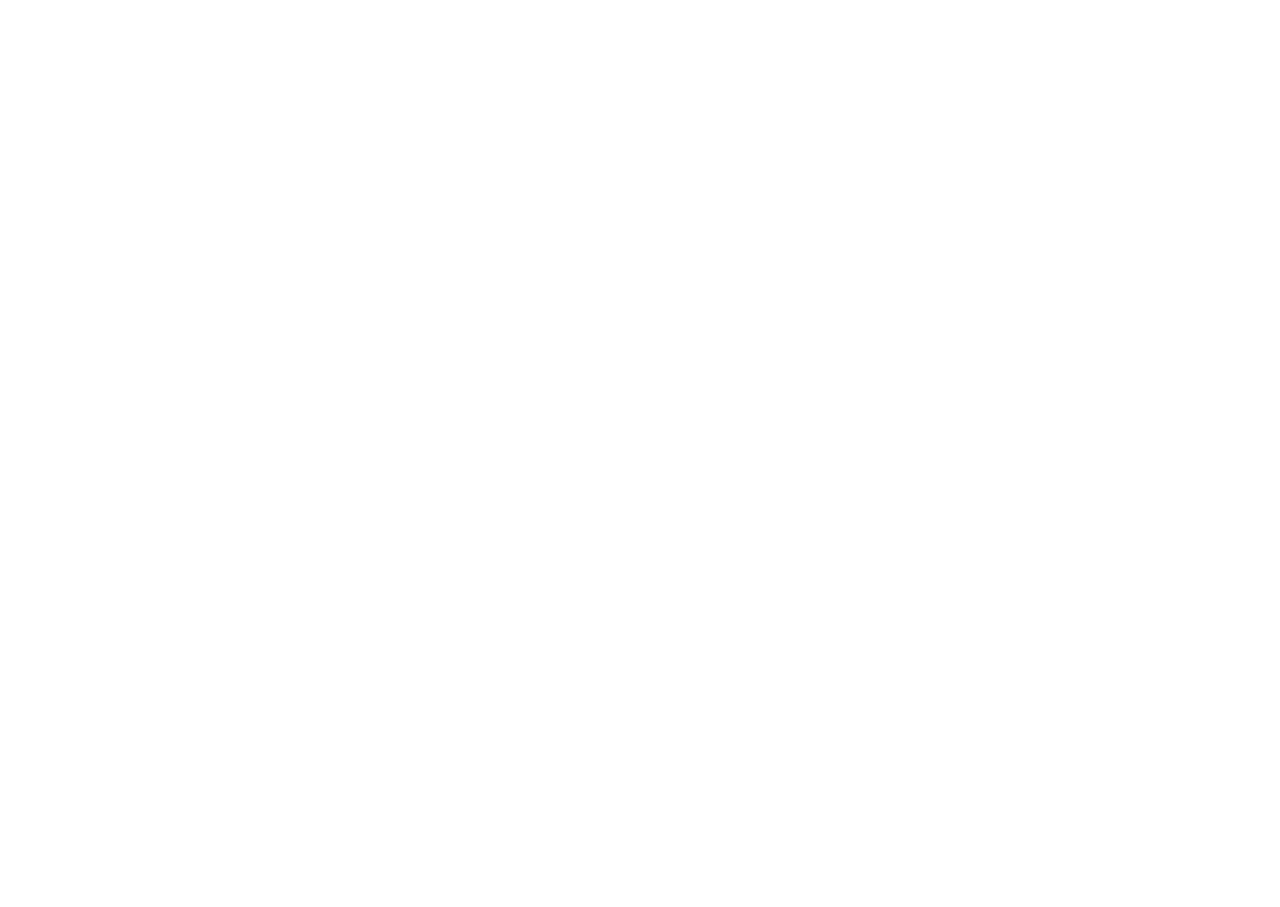
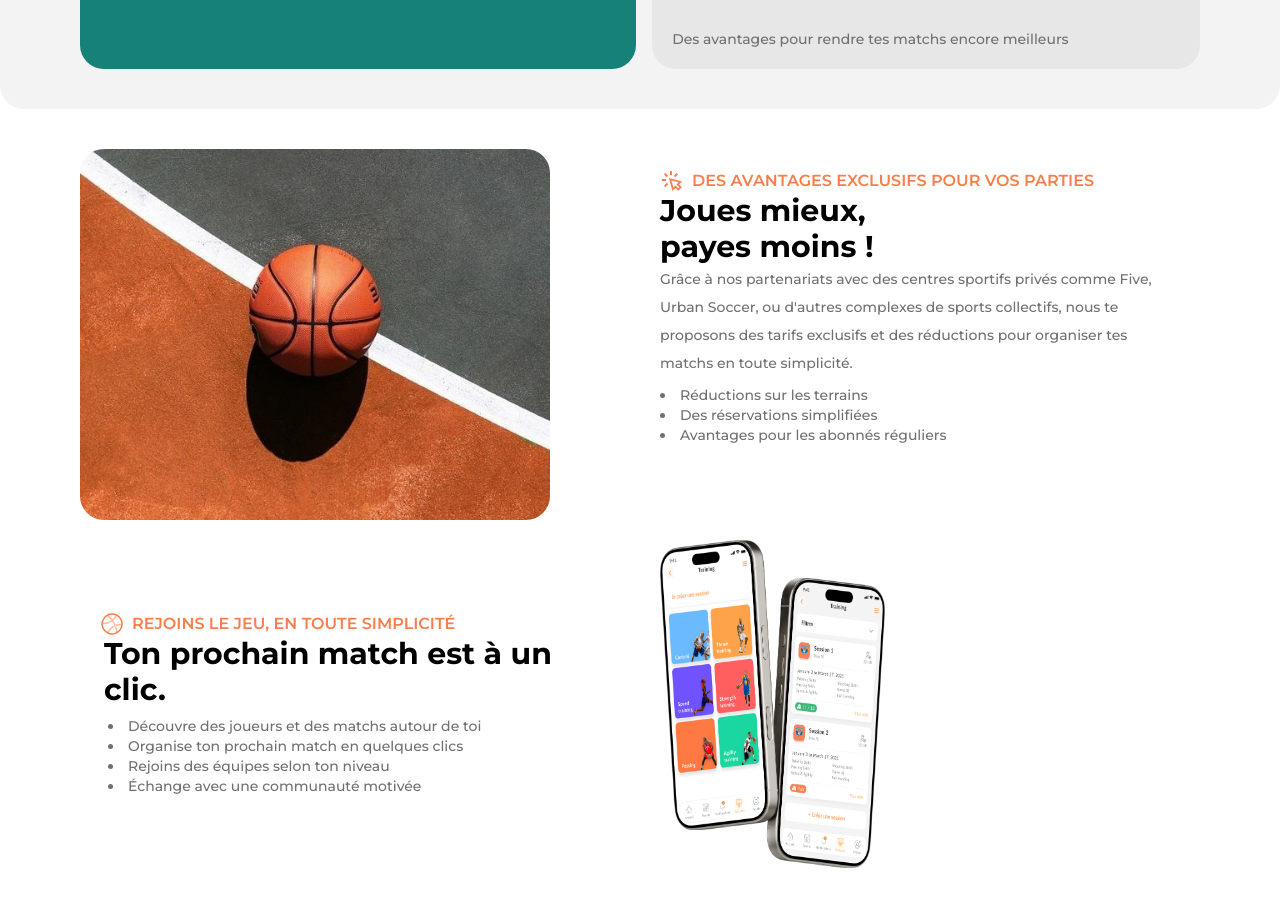
Before and after one commit to amir-398/Lean-startup-website, a Next.js app: page / in a window 1280 px wide. Shown: the part 1131-2038 px from the top of the page. Before the commit the page ends 1080 px from the top, so only its background shows below. Built offline with nearby package versions, Linux system fonts and the light colour scheme.

Commit message:
✨ hero3

```diff
--- a/app/components/Hero1.tsx
+++ b/app/components/Hero1.tsx
@@ -3,7 +3,7 @@
 
 const Hero1 = () => {
   return (
-    <section className=" flex justify-between px-20">
+    <section className=" flex justify-between px-20 py-10 font-medium">
       <div className=" flex flex-col w-1/2 justify-center">
         <div className="mb-5">
           <h1 className="font-bold text-5xl">Rejoins le jeu.</h1>
--- a/app/components/Hero2.tsx
+++ b/app/components/Hero2.tsx
@@ -3,7 +3,7 @@
 
 const Hero2 = () => {
   return (
-    <section className="bg-white2 flex flex-col px-20 rounded-3xl">
+    <section className="bg-white2 flex flex-col px-20 py-10 rounded-3xl font-medium">
       <div className=" flex">
         <div className="flex flex-col">
           <h3 className="text-orange font-semibold">
@@ -18,7 +18,7 @@
           </p>
         </div>
         <div className="flex flex-col justify-center items-center ">
-          <p className="w-3/4 text-slate-800 text-sm leading-loose">
+          <p className="w-3/4 text-grey text-sm leading-loose">
             Organiser un match ou rejoindre une équipe, c’est souvent compliqué
             : horaires, lieux, niveaux... Mais on a la solution pour toi !
           </p>
@@ -51,7 +51,7 @@
             </h2>
             <div className="flex">
               <div className=" w-3/5">
-                <p className="text-slate-800 text-sm leading-loose">
+                <p className="text-grey text-sm leading-loose">
                   Choisis le lieu, l’heure et le niveau, invite des joueurs en
                   quelques clics et laisse notre algorithme s’occuper du reste
                 </p>
@@ -72,7 +72,7 @@
               Créer des équipes selon ton niveau
             </h2>
             <br />
-            <p className="text-slate-800 text-sm">
+            <p className="text-grey text-sm">
               Des avantages pour rendre tes matchs encore meilleurs
             </p>
           </div>
--- /dev/null
+++ b/app/components/Hero3.tsx
@@ -0,0 +1,80 @@
+import Image from "next/image";
+import React from "react";
+
+const Hero3 = () => {
+  return (
+    <section className="flex flex-col px-20 py-10 rounded-3xl font-medium">
+      <div className="flex justify-center">
+        <div className="w-1/2 h-auto">
+          <Image
+            src="/basketball.jpg"
+            alt="basketball picture"
+            width={470}
+            height={470}
+            className="rounded-3xl"
+          />
+        </div>
+
+        <div className="flex flex-col w-1/2 p-5">
+          <p className="text-orange font-semibold flex items-center">
+            <Image
+              src="/mouseclick.svg"
+              alt="basketball picture"
+              width={24}
+              height={24}
+              className="mr-2"
+            />
+            DES AVANTAGES EXCLUSIFS POUR VOS PARTIES
+          </p>
+          <h3 className="font-bold text-3xl">
+            Joues mieux, <br /> payes moins !
+          </h3>
+          <p className="text-grey text-sm leading-loose">
+            Grâce à nos partenariats avec des centres sportifs privés comme
+            Five, Urban Soccer, ou d'autres complexes de sports collectifs, nous
+            te proposons des tarifs exclusifs et des réductions pour organiser
+            tes matchs en toute simplicité.
+          </p>
+          <ul className="text-grey text-sm list-disc list-inside mt-2">
+            <li>Réductions sur les terrains</li>
+            <li>Des réservations simplifiées</li>
+            <li>Avantages pour les abonnés réguliers</li>
+          </ul>
+        </div>
+      </div>
+      <div className="flex justify-center">
+        <div className="w-1/2 h-auto flex flex-col  justify-center p-5">
+          <p className="text-orange font-semibold flex items-center">
+            <Image
+              src="/basketball-icon.svg"
+              alt="basketball icon"
+              width={24}
+              height={24}
+              className="mr-2"
+            />
+            REJOINS LE JEU, EN TOUTE SIMPLICITÉ
+          </p>
+          <h3 className="font-bold text-3xl pl-1">
+            Ton prochain match est à un clic.
+          </h3>
+          <ul className="text-grey text-sm list-disc list-inside mt-2 pl-2">
+            <li>Découvre des joueurs et des matchs autour de toi</li>
+            <li>Organise ton prochain match en quelques clics</li>
+            <li>Rejoins des équipes selon ton niveau</li>
+            <li>Échange avec une communauté motivée</li>
+          </ul>
+        </div>
+        <div className="w-1/2 h-auto p-5">
+          <Image
+            src="/mock2.png"
+            alt="mobile application mockup"
+            width={225}
+            height={225}
+          />
+        </div>
+      </div>
+    </section>
+  );
+};
+
+export default Hero3;
--- a/app/globals.css
+++ b/app/globals.css
@@ -9,6 +9,7 @@
   --white: #ffffff;
   --white-2: #f3f3f3;
   --white-3: #e7e7e7;
+  --grey: #707070;
 }
 
 /* @media (prefers-color-scheme: dark) {
--- a/app/page.tsx
+++ b/app/page.tsx
@@ -2,12 +2,14 @@
 import Link from "next/link";
 import Hero1 from "./components/Hero1";
 import Hero2 from "./components/Hero2";
+import Hero3 from "./components/Hero3";
 
 export default function Home() {
   return (
     <div>
       <Hero1 />
       <Hero2 />
+      <Hero3 />
     </div>
   );
 }
--- a/tailwind.config.ts
+++ b/tailwind.config.ts
@@ -15,6 +15,7 @@
         white: "var(--white)",
         white2: "var(--white-2)",
         white3: "var(--white-3)",
+        grey: "var(--grey)",
       },
     },
   },
```
Also changed, not shown: public/basketball-icon.svg (added), public/mouseclick.svg (added).
